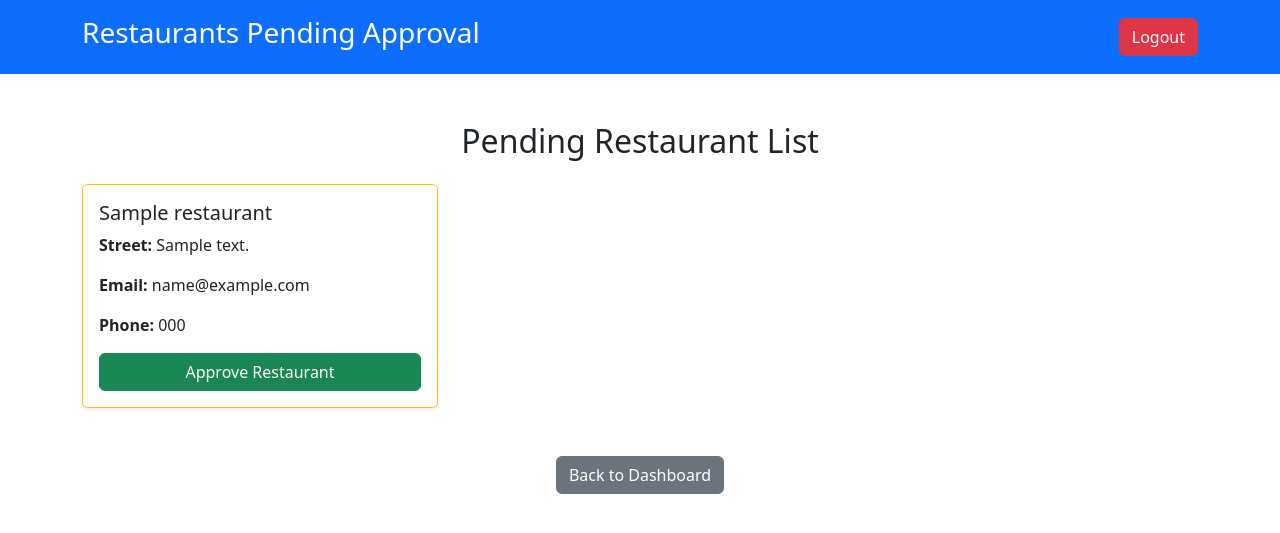
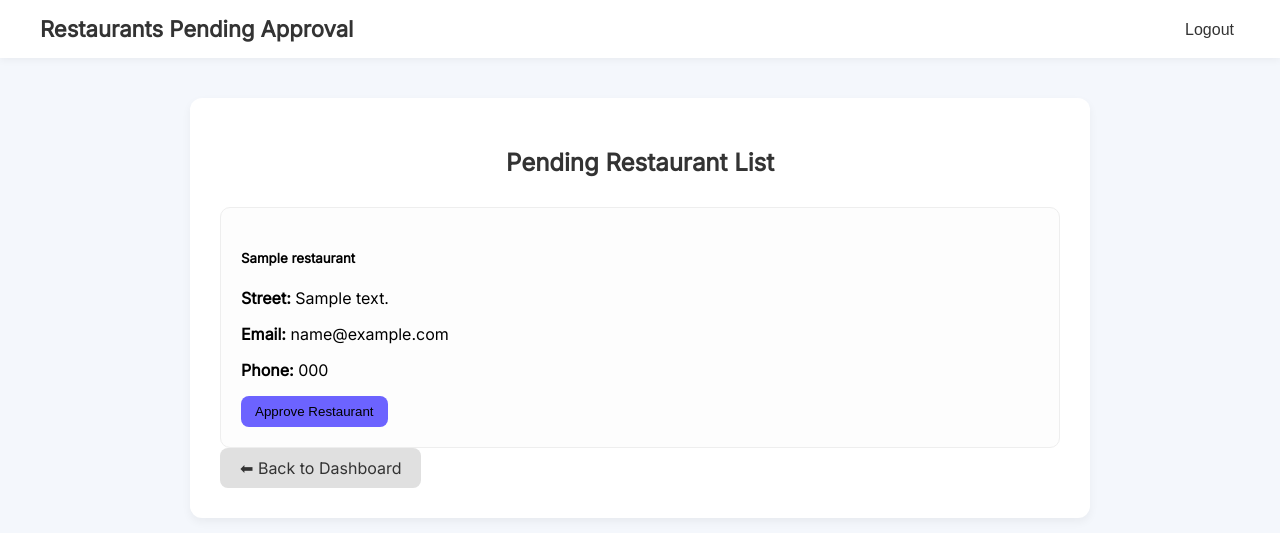
Before and after one commit to HugoMartins2001/Project_paw, a Node server app: template views/restaurants/pendingApproval.ejs in a window 1280 px wide. Shown: the top 533 px of the page. Run offline with Node 20, Linux system fonts and the light colour scheme; the template is opened without the code that fills it: values that come from a table or form of the project are taken from there, others are empty; tables that the repository leaves empty hold one stand-in row (values such as "Sample post"); some libraries are stand-ins or nearby versions.

Commit message:
showUsers e approveRestaurants css

```diff
--- /dev/null
+++ b/public/stylesheets/approveRestaurants.css
@@ -0,0 +1,102 @@
+body {
+  background-color: #f4f7fc;
+  font-family: 'Inter', sans-serif;
+  margin: 0;
+  padding: 0;
+}
+
+.header {
+  background-color: #ffffff;
+  padding: 16px 40px;
+  box-shadow: 0 2px 8px rgba(0, 0, 0, 0.05);
+  display: flex;
+  justify-content: space-between;
+  align-items: center;
+}
+
+.header h3 {
+  margin: 0;
+  font-weight: 600;
+  color: #333;
+  font-size: 22px;
+}
+
+.logout-btn {
+  background: none;
+  border: none;
+  color: #333;
+  font-size: 16px;
+  font-weight: 500;
+  cursor: pointer;
+  transition: color 0.2s ease;
+}
+
+.logout-btn:hover {
+  color: #6c63ff;
+}
+
+.container {
+  max-width: 900px;
+  margin: 40px auto;
+  padding: 0 20px;
+}
+
+.card {
+  background: white;
+  padding: 30px;
+  border-radius: 12px;
+  box-shadow: 0px 4px 10px rgba(0, 0, 0, 0.05);
+}
+
+h2 {
+  text-align: center;
+  color: #333;
+  font-weight: 600;
+  margin-bottom: 30px;
+}
+
+.restaurant-card {
+  background-color: #fdfdfd;
+  border-radius: 10px;
+  border: 1px solid #eee;
+  padding: 20px;
+}
+
+.btn {
+  border-radius: 8px;
+  padding: 8px 14px;
+  font-weight: 500;
+}
+
+.btn-success {
+  background-color: #6c63ff;
+  border: none;
+  transition: background-color 0.3s ease;
+}
+
+.btn-success:hover {
+  background-color: #574fdb;
+}
+
+.custom-secondary-btn {
+  display: inline-block;
+  background-color: #e0e0e0;
+  color: #333;
+  text-decoration: none;
+  padding: 10px 20px;
+  border-radius: 8px;
+  font-weight: 500;
+  transition: background-color 0.3s ease, color 0.3s ease;
+}
+
+.custom-secondary-btn:hover {
+  background-color: #ccc;
+  color: #6c63ff;
+}
+
+
+
+.alert {
+  border-radius: 8px;
+  padding: 20px;
+}
--- a/views/restaurants/pendingApproval.ejs
+++ b/views/restaurants/pendingApproval.ejs
@@ -4,20 +4,22 @@
     <meta charset="UTF-8" />
     <meta name="viewport" content="width=device-width, initial-scale=1.0" />
     <title>Approve Restaurants</title>
-    <link href="https://cdn.jsdelivr.net/npm/bootstrap@5.3.0/dist/css/bootstrap.min.css" rel="stylesheet"/>
+    <link rel="stylesheet" href="/stylesheets/approveRestaurants.css" />
+    <link rel="stylesheet" href="https://fonts.googleapis.com/css2?family=Inter&display=swap" />
     <script src="https://cdn.jsdelivr.net/npm/sweetalert2@11"></script>
     <link rel="icon" type="image/png" href="/favicon.png">
   </head>
   <body>
-    <div class="header bg-primary text-white py-3">
-      <div class="container d-flex justify-content-between align-items-center">
+    <div class="header">
       <h3>Restaurants Pending Approval</h3>
-        <a href="/auth/logout" class="btn btn-danger">Logout</a>
-      </div>
+      <form action="/auth/logout">
+        <button type="submit" class="logout-btn">Logout</button>
+      </form>
     </div>
 
-    <div class="container mt-5">
-      <h2 class="mb-4 text-center">Pending Restaurant List</h2>
+    <div class="container">
+      <div class="card">
+        <h2>Pending Restaurant List</h2>
 
         <% if (restaurants.length === 0) { %>
           <div class="alert alert-success text-center">
@@ -26,26 +28,27 @@
         <% } else { %>
           <div class="row">
             <% restaurants.forEach(function(restaurant) { %>
-        <div class="col-md-6 col-lg-4">
-          <div class="card mb-4 shadow-sm border-warning">
-            <div class="card-body">
-              <h5 class="card-title"><%= restaurant.name %></h5>
+              <div class="col-md-12 mb-4">
+                <div class="restaurant-card shadow-sm">
+                  <h5 class="fw-semibold mb-2"><%= restaurant.name %></h5>
                   <p><strong>Street:</strong> <%= restaurant.address %></p>
                   <p><strong>Email:</strong> <%= restaurant.email %></p>
                   <p><strong>Phone:</strong> <%= restaurant.phone %></p>
 
-              <form class="approve-form" action="/restaurants/approveRestaurant/<%= restaurant._id %>" method="POST">
-                <button type="submit" class="btn btn-success w-100"> Approve Restaurant</button>
+                  <form class="approve-form mt-3" action="/restaurants/approveRestaurant/<%= restaurant._id %>" method="POST">
+                    <button type="submit" class="btn btn-success w-100">Approve Restaurant</button>
                   </form>
-            </div>
                 </div>
               </div>
             <% }) %>
           </div>
         <% } %>
 
+        <div class="mt-4 text-center">
           <div class="text-center mt-4">
-        <a href="/dashboard" class="btn btn-secondary">Back to Dashboard</a>
+            <a href="/dashboard" class="btn custom-secondary-btn">⬅ Back to Dashboard</a>
+          </div>
+        </div>
       </div>
     </div>
 
```
Also changed, not shown: public/stylesheets/showUsers.css (added, +91 -0 lines), views/users/showUsers.ejs (+17 -23 lines). Lines whose indentation alone changed are shown as unchanged.
